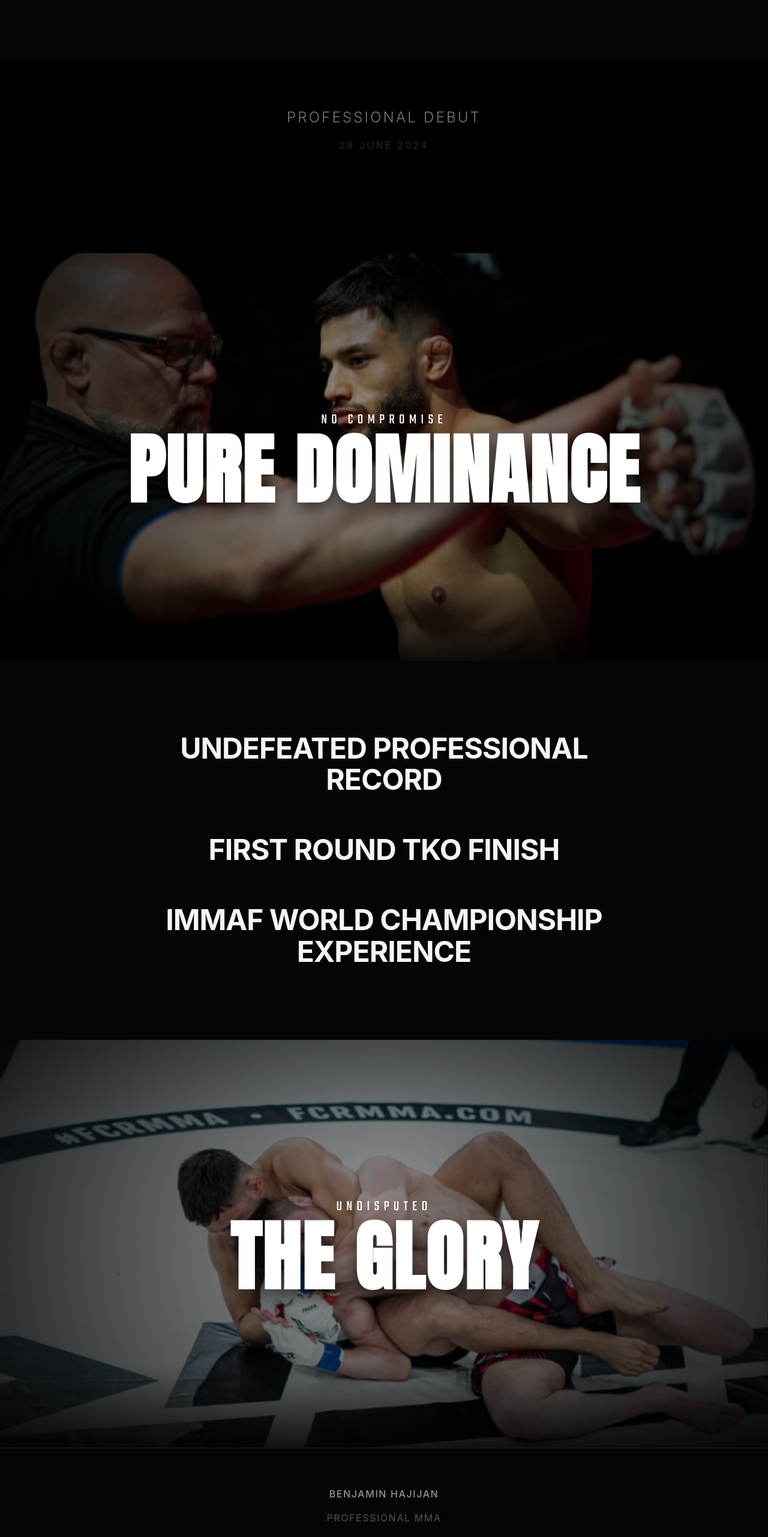
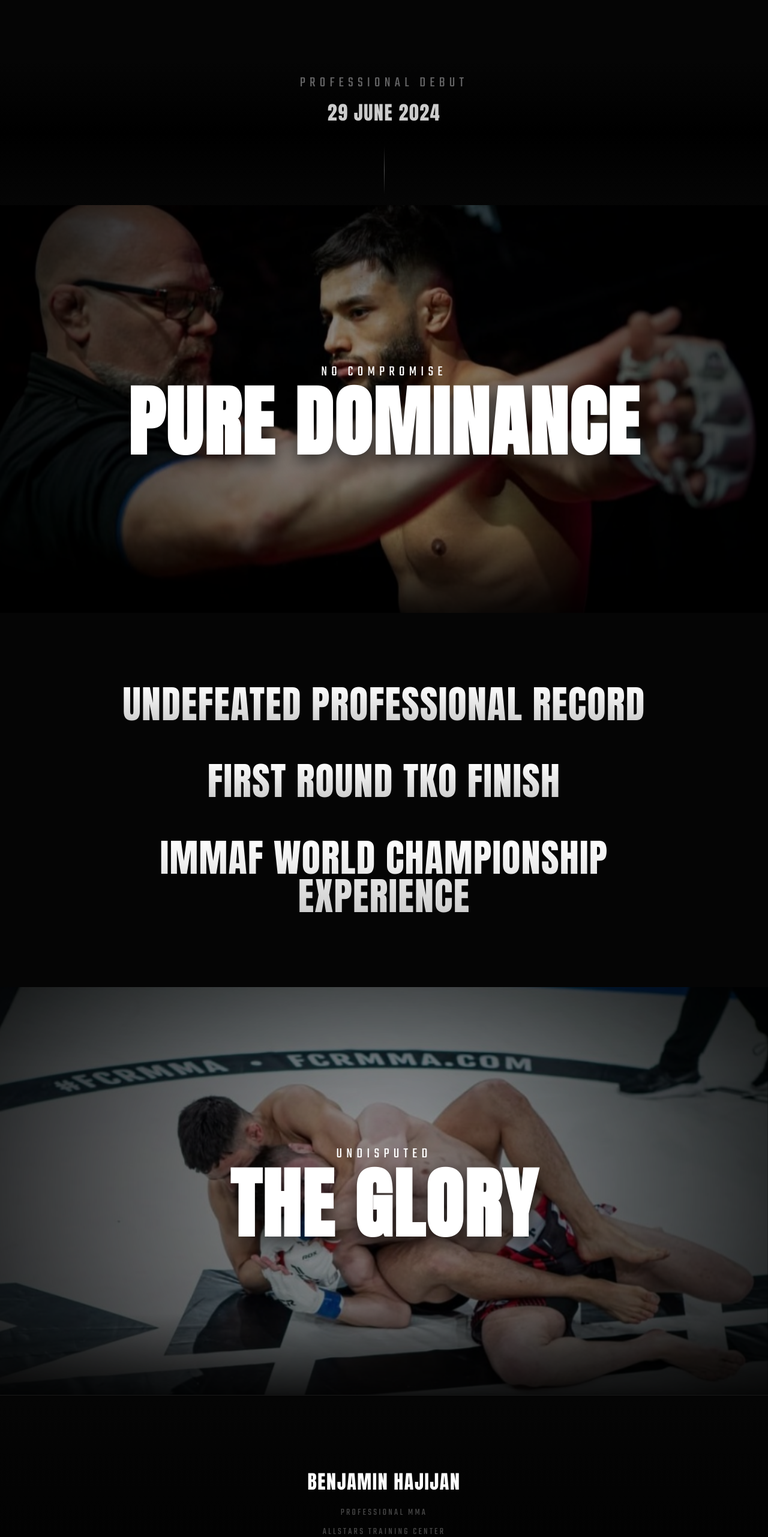
Before and after one commit to peywan/benjamin-arshia, a React (Vite) app: page / in a window 1280 px wide. Shown: the part 4540-7103 px from the top of the page at 60% size. Built offline with nearby package versions, Linux system fonts and the light colour scheme.

Commit message:
transitions

```diff
--- a/src/components/Footer.css
+++ b/src/components/Footer.css
@@ -1,22 +1,55 @@
 .footer {
-    padding: var(--space-xl) var(--space-md);
-    background-color: var(--bg-color);
-    border-top: 1px solid var(--border-color);
+    padding: var(--space-xxl) var(--space-md);
+    background: linear-gradient(to bottom, var(--bg-color), #000);
+    border-top: 1px solid rgba(255, 255, 255, 0.1);
     text-align: center;
     color: var(--text-muted);
-    font-size: var(--font-size-base);
+    position: relative;
 }
 
 .footer-content {
     display: flex;
     flex-direction: column;
-    gap: var(--space-md);
+    align-items: center;
+    gap: var(--space-sm);
     text-transform: uppercase;
-    letter-spacing: 0.1em;
-    opacity: 0.6;
+    letter-spacing: 0.2em;
+    max-width: 600px;
+    margin: 0 auto;
 }
 
 .footer-name {
-    color: var(--text-color);
-    font-weight: 500;
+    font-family: 'Anton', sans-serif;
+    font-size: 2rem;
+    color: #fff;
+    font-weight: 400;
+    margin-bottom: 8px;
+    letter-spacing: 0.05em;
 }
+
+.footer-content span:not(.footer-name) {
+    font-family: 'Teko', sans-serif;
+    font-size: 1rem;
+    opacity: 0.5;
+}
+
+/* Add a subtle copyright or timestamp if needed */
+.footer::after {
+    content: '© 2026';
+    display: block;
+    margin-top: var(--space-lg);
+    font-family: 'Inter', sans-serif;
+    font-size: 0.75rem;
+    opacity: 0.3;
+    letter-spacing: 0.1em;
+}
+
+@media (max-width: 768px) {
+    .footer {
+        padding: var(--space-xl) var(--space-md);
+    }
+
+    .footer-name {
+        font-size: 1.5rem;
+    }
+}
--- a/src/components/Highlights.css
+++ b/src/components/Highlights.css
@@ -7,35 +7,55 @@
     align-items: center;
     justify-content: center;
     min-height: 60vh;
+    position: relative;
 }
 
 .highlights-container {
-    max-width: 800px;
+    max-width: 900px;
     width: 100%;
 }
 
 .highlight-item {
-    font-size: clamp(1.5rem, 4vw, 3rem);
-    font-weight: 700;
+    font-family: 'Anton', sans-serif;
+    font-size: clamp(2rem, 5vw, 4rem);
+    font-weight: 400;
     text-transform: uppercase;
     text-align: center;
     margin-bottom: var(--space-xl);
     opacity: 0;
-    transform: translateY(30px);
-    transition: opacity 1s ease-out, transform 1s ease-out;
-    line-height: 1.1;
-    letter-spacing: -0.02em;
-    color: var(--text-muted);
+    transform: translateY(40px);
+    transition: opacity 1.2s cubic-bezier(0.16, 1, 0.3, 1), transform 1.2s cubic-bezier(0.16, 1, 0.3, 1);
+    line-height: 1;
+    letter-spacing: 0.02em;
+    color: rgba(255, 255, 255, 0.3);
 }
 
 .highlight-item.active {
     opacity: 1;
     transform: translateY(0);
-    color: var(--text-color);
-    /* Brighten up when active */
+    color: #fff;
 }
 
-/* Add a separator line concept or just space */
 .highlight-item:last-child {
     margin-bottom: 0;
 }
+
+/* Add subtle gradient text effect on active */
+.highlight-item.active {
+    background: linear-gradient(to bottom, #fff, rgba(255, 255, 255, 0.8));
+    -webkit-background-clip: text;
+    -webkit-text-fill-color: transparent;
+    background-clip: text;
+}
+
+@media (max-width: 768px) {
+    .highlights-section {
+        min-height: 50vh;
+        padding: var(--space-xl) var(--space-md);
+    }
+
+    .highlight-item {
+        font-size: clamp(1.8rem, 8vw, 3rem);
+        margin-bottom: var(--space-lg);
+    }
+}
--- a/src/components/Transition.css
+++ b/src/components/Transition.css
@@ -1,33 +1,51 @@
 .transition-section {
-    height: 40vh;
-    background-color: #000;
+    height: 30vh;
+    background: linear-gradient(to bottom, var(--bg-color), #000, var(--bg-color));
     display: flex;
     flex-direction: column;
     align-items: center;
     justify-content: center;
     color: var(--text-color);
     text-transform: uppercase;
-    letter-spacing: 0.2em;
     position: relative;
     z-index: 5;
+    overflow: hidden;
 }
 
 .transition-text {
-    font-size: var(--font-size-lg);
-    font-weight: 300;
-    opacity: 0.5;
-    margin-bottom: var(--space-md);
+    font-family: 'Teko', sans-serif;
+    font-size: 1.5rem;
+    font-weight: 400;
+    opacity: 0.4;
+    margin-bottom: 8px;
+    letter-spacing: 0.3em;
 }
 
 .transition-subtext {
-    font-size: var(--font-size-sm);
-    color: var(--text-muted);
-    opacity: 0.3;
+    font-family: 'Anton', sans-serif;
+    font-size: 2rem;
+    color: #fff;
+    opacity: 0.8;
+    letter-spacing: 0.05em;
 }
 
 .transition-line {
     width: 1px;
-    height: 60px;
-    background: linear-gradient(to bottom, transparent, rgba(255, 255, 255.0.3), transparent);
+    height: 80px;
+    background: linear-gradient(to bottom, transparent, rgba(255, 255, 255, 0.3), transparent);
     margin-top: var(--space-lg);
 }
+
+@media (max-width: 768px) {
+    .transition-section {
+        height: 20vh;
+    }
+
+    .transition-text {
+        font-size: 1.2rem;
+    }
+
+    .transition-subtext {
+        font-size: 1.5rem;
+    }
+}
```
